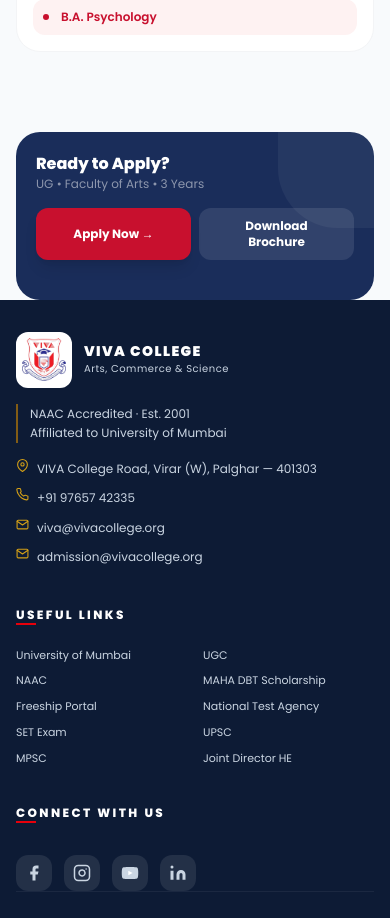
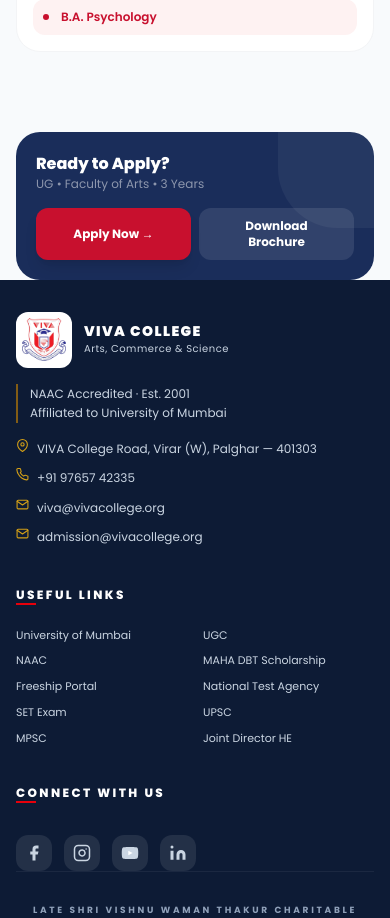
Before and after one commit to SakshiJ004/recreate_design_hackathon, a React (Vite) app: page /admissions in a window 390 px wide. Shown: the part 1320-2238 px from the top of the page. Built offline with nearby package versions, Linux system fonts and the light colour scheme.

Commit message:
add padding for admission page

```diff
--- a/src/pages/AdmissionPage.jsx
+++ b/src/pages/AdmissionPage.jsx
@@ -972,7 +972,7 @@
             <Header />
 
             {/* ── PAGE HERO ── */}
-            <div className="bg-[var(--viva-navy)] pt-24 sm:pt-28 lg:pt-32 pb-0 relative overflow-hidden">
+            <div className="bg-[var(--viva-navy)] pt-24 sm:pt-28 lg:pt-32 pb- relative overflow-hidden">
                 <div className="absolute top-0 right-0 w-[300px] sm:w-[500px] h-[300px] sm:h-[500px] bg-white/5 rounded-bl-[150px] sm:rounded-bl-[250px]" />
                 <div className="absolute bottom-0 left-0 w-40 sm:w-64 h-40 sm:h-64 bg-white/5 rounded-tr-[80px] sm:rounded-tr-[120px]" />
 
@@ -1319,7 +1319,9 @@
                         )}
 
                         {/* Bottom CTA */}
-                        <div className="p-5 sm:p-6 bg-[var(--viva-navy)] rounded-3xl flex flex-col sm:flex-row items-start sm:items-center justify-between gap-4 sm:gap-5 relative overflow-hidden pb-10">
+                        {/* <div className="p-5 sm:p-6 bg-[var(--viva-navy)] rounded-3xl flex flex-col sm:flex-row items-start sm:items-center justify-between gap-4 sm:gap-5 relative overflow-hidden pb-10"> */}
+                        {/* Bottom CTA */}
+<div className="p-5 sm:p-6 bg-[var(--viva-navy)] rounded-3xl flex flex-col sm:flex-row items-start sm:items-center justify-between gap-4 sm:gap-5 relative overflow-hidden mb-10">
                             <div className="absolute top-0 right-0 w-24 sm:w-32 h-24 sm:h-32 bg-white/5 rounded-bl-[60px] sm:rounded-bl-[80px]" />
                             <div className="relative z-10">
                                 <h4 className="text-white font-extrabold text-base sm:text-xl">Ready to Apply?</h4>
@@ -1340,6 +1342,7 @@
             </div>
             <Footer />
         </div>
+
     )
 }
 
```
